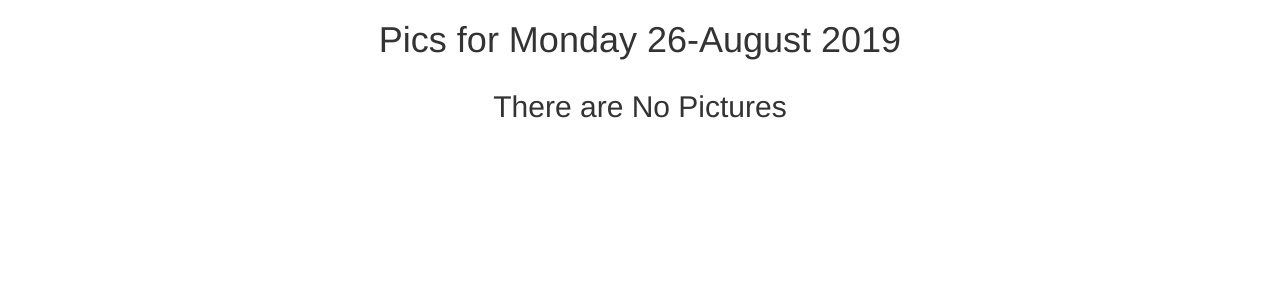
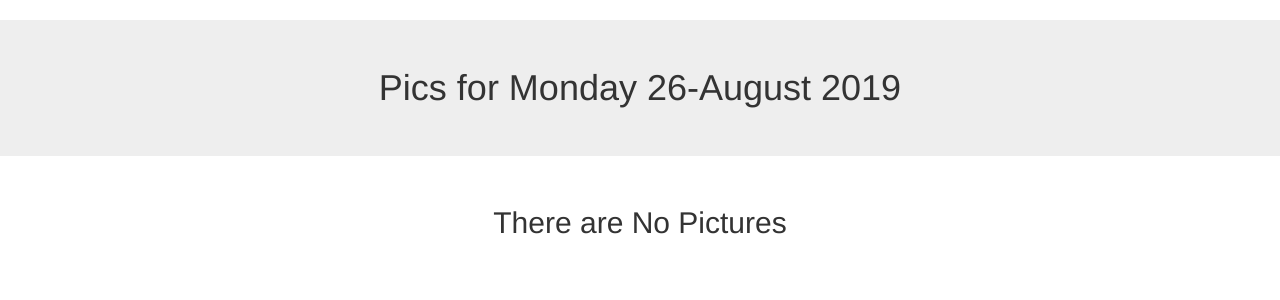
Before and after one commit to dan-jugz/galleria, a Django app: page / in a window 1280 px wide. Shown: the part 52-352 px from the top of the page. Run offline with Django 3.2, Linux system fonts and the light colour scheme; data that the repository does not hold is empty; some libraries are stand-ins or nearby versions.

Commit message:
add styling

```diff
--- a/photobooth/templates/base.html
+++ b/photobooth/templates/base.html
@@ -19,7 +19,7 @@
     {% include "navbar.html" %}
 
     {% block content %}
-        <h1 class="text-center">Pics for {{date|date:"l d-F Y"}}</h1>
+        <h1 class="text-center jumbotron text-primary">Pics for {{date|date:"l d-F Y"}}</h1>
     {%endblock%}
 
     {% block scripts %}
```
